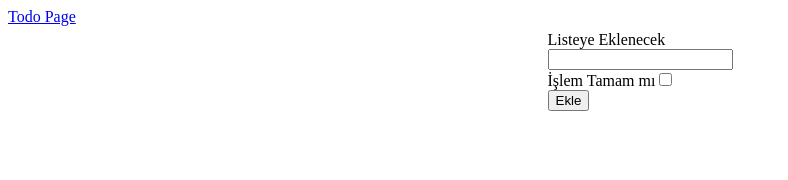
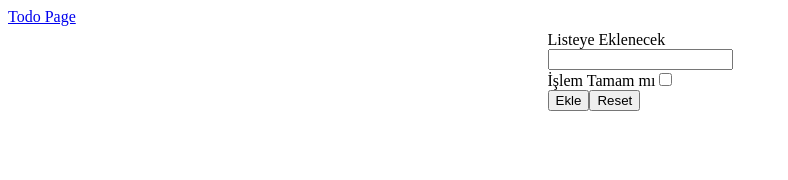
Before and after one commit to neominalsolutions/SiemensNg02, an Angular app: page /todos in a window 1280 px wide. Shown: the top 180 px of the page, without its empty margins (0-788 px from the left). Built offline with nearby package versions, Linux system fonts and the light colour scheme.

Commit message:
todo create packe reset

```diff
--- a/src/app/pages/todo-page/features/todo-create/todo-create.component.html
+++ b/src/app/pages/todo-page/features/todo-create/todo-create.component.html
@@ -8,7 +8,7 @@
   <input [(ngModel)]="todo.completed" type="checkbox" [value]="false">
   <br>
   <button (click)="Add()">Ekle</button>
-
+  <button (click)="reset()">Reset</button>
 </div>
 <!-- veriyi transform eden yapılar -->
 <!-- {{todo | json}} -->
--- a/src/app/pages/todo-page/features/todo-create/todo-create.component.ts
+++ b/src/app/pages/todo-page/features/todo-create/todo-create.component.ts
@@ -21,5 +21,11 @@ export class TodoCreateComponent {
     console.log('todo', this.todo);
     // elimizdeki güncel nesneyi fırlattık.
     this.addClick.emit(this.todo);
+    this.reset();
+  }
+
+  reset() {
+    this.todo.completed = false;
+    this.todo.title = '';
   }
 }
```
